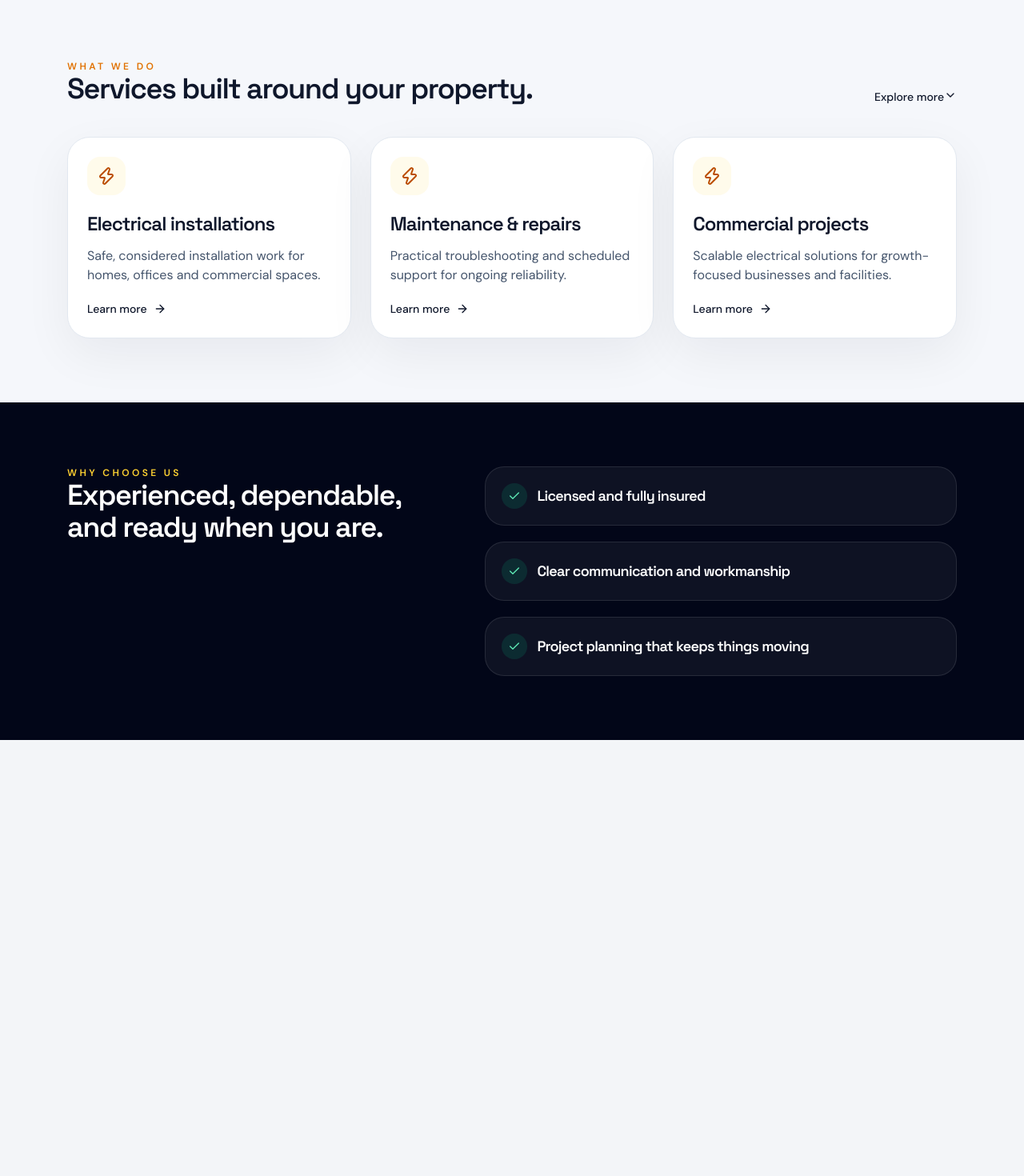
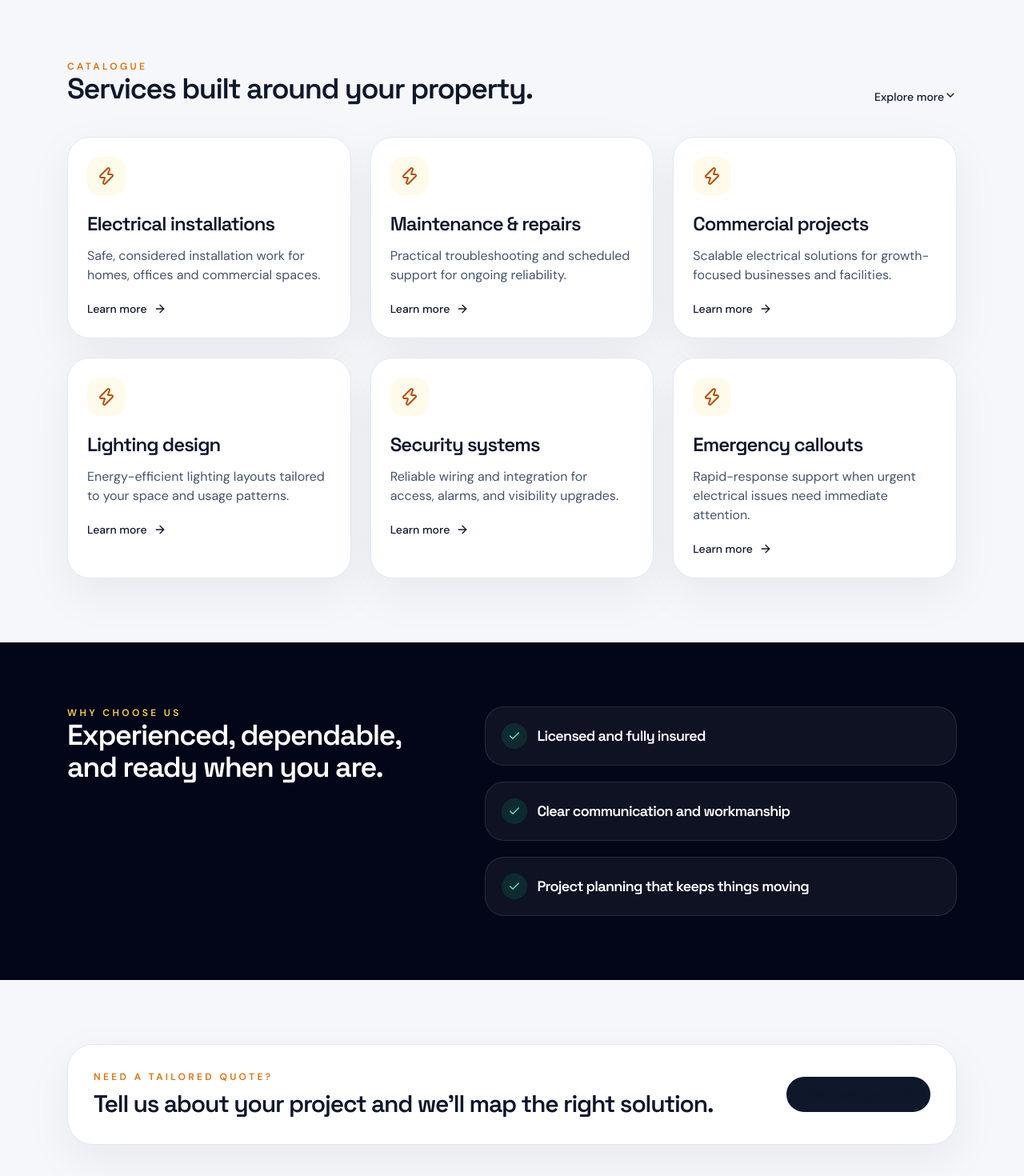
Before and after one commit to D43V/JANICE-ELECTRICAL-SOLUTIONS-, a Next.js app: page / in a window 1280 px wide. Shown: the part 752-2222 px from the top of the page at 80% size. Before the commit the page ends 1677 px from the top, so only its background shows below. Built offline with nearby package versions, Linux system fonts and the light colour scheme.

Commit message:
Wire the homepage CTAs to real destinations and add a visible service catalogue section

```diff
--- a/app/page.tsx
+++ b/app/page.tsx
@@ -13,6 +13,18 @@ const services = [
   {
     name: 'Commercial projects',
     desc: 'Scalable electrical solutions for growth-focused businesses and facilities.',
+  },
+  {
+    name: 'Lighting design',
+    desc: 'Energy-efficient lighting layouts tailored to your space and usage patterns.',
+  },
+  {
+    name: 'Security systems',
+    desc: 'Reliable wiring and integration for access, alarms, and visibility upgrades.',
+  },
+  {
+    name: 'Emergency callouts',
+    desc: 'Rapid-response support when urgent electrical issues need immediate attention.',
   },
 ]
 
@@ -38,7 +50,7 @@ export default function Home() {
 
               <div className="mt-8 flex flex-wrap gap-4">
                 <Link
-                  href="/#quote"
+                  href="/get-a-quote"
                   className="inline-flex items-center gap-2 rounded-full bg-slate-900 px-6 py-3 text-sm font-medium text-white transition hover:-translate-y-0.5 hover:bg-slate-800"
                 >
                   Request a quote
@@ -46,10 +58,10 @@ export default function Home() {
                 </Link>
 
                 <Link
-                  href="/contact"
+                  href="/services"
                   className="inline-flex items-center gap-2 rounded-full border border-slate-200 bg-white px-6 py-3 text-sm font-medium text-slate-900 shadow-sm transition hover:-translate-y-0.5"
                 >
-                  Book a consultation
+                  Browse catalogue
                 </Link>
               </div>
 
@@ -107,14 +119,14 @@ export default function Home() {
         </div>
       </section>
 
-      <section className="mx-auto max-w-6xl px-5 py-20">
+      <section id="catalogue" className="mx-auto max-w-6xl px-5 py-20">
         <div className="flex items-end justify-between gap-4">
           <div>
-            <p className="text-xs font-semibold uppercase tracking-[0.28em] text-amber-600">What we do</p>
+            <p className="text-xs font-semibold uppercase tracking-[0.28em] text-amber-600">Catalogue</p>
             <h2 className="text-4xl font-semibold">Services built around your property.</h2>
           </div>
 
-          <Link href="/contact" className="hidden text-sm font-medium text-slate-700 md:inline-flex">
+          <Link href="/services" className="hidden text-sm font-medium text-slate-700 md:inline-flex">
             Explore more
             <ChevronDown className="size-4" />
           </Link>
@@ -131,10 +143,13 @@ export default function Home() {
               </div>
               <h3 className="text-2xl font-semibold">{service.name}</h3>
               <p className="mt-3 text-slate-600">{service.desc}</p>
-              <div className="mt-5 inline-flex items-center gap-2 text-sm font-medium text-slate-900">
+              <Link
+                href="/get-a-quote"
+                className="mt-5 inline-flex items-center gap-2 text-sm font-medium text-slate-900"
+              >
                 Learn more
                 <ArrowRight className="size-4" />
-              </div>
+              </Link>
             </article>
           ))}
         </div>
@@ -185,6 +200,25 @@ export default function Home() {
           </div>
         </div>
       </section>
+
+      <section className="mx-auto max-w-6xl px-5 py-20">
+        <div className="rounded-[32px] border border-slate-200 bg-white p-8 shadow-[0_20px_60px_rgba(15,23,42,0.06)]">
+          <div className="flex flex-col gap-6 md:flex-row md:items-center md:justify-between">
+            <div>
+              <p className="text-xs font-semibold uppercase tracking-[0.28em] text-amber-600">Need a tailored quote?</p>
+              <h2 className="mt-2 text-3xl font-semibold text-slate-900">Tell us about your project and we’ll map the right solution.</h2>
+            </div>
+
+            <Link
+              href="/get-a-quote"
+              className="inline-flex items-center justify-center gap-2 rounded-full bg-slate-900 px-6 py-3 text-sm font-medium text-white transition hover:-translate-y-0.5 hover:bg-slate-800"
+            >
+              Start your quote
+              <ArrowRight className="size-4" />
+            </Link>
+          </div>
+        </div>
+      </section>
     </main>
   )
 }
```
